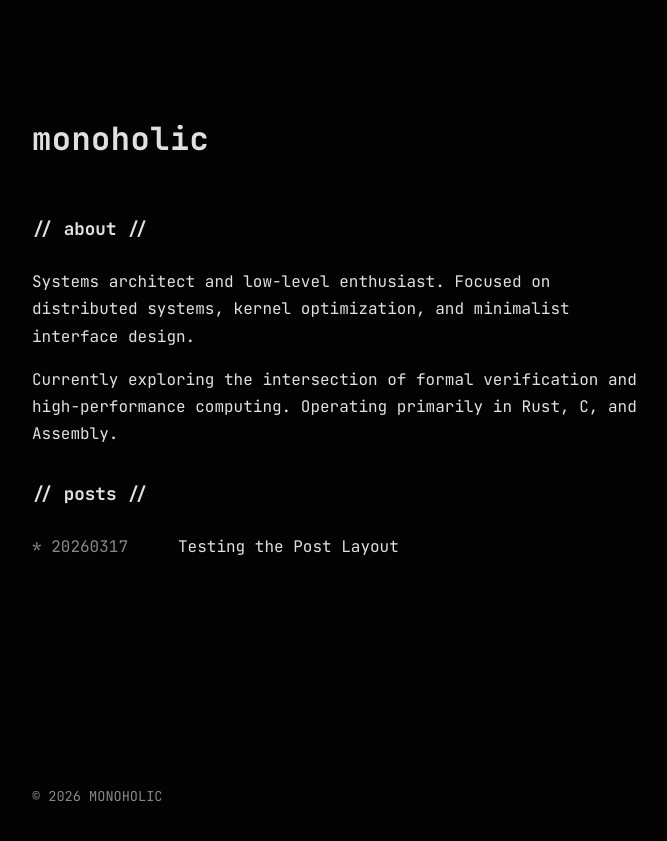
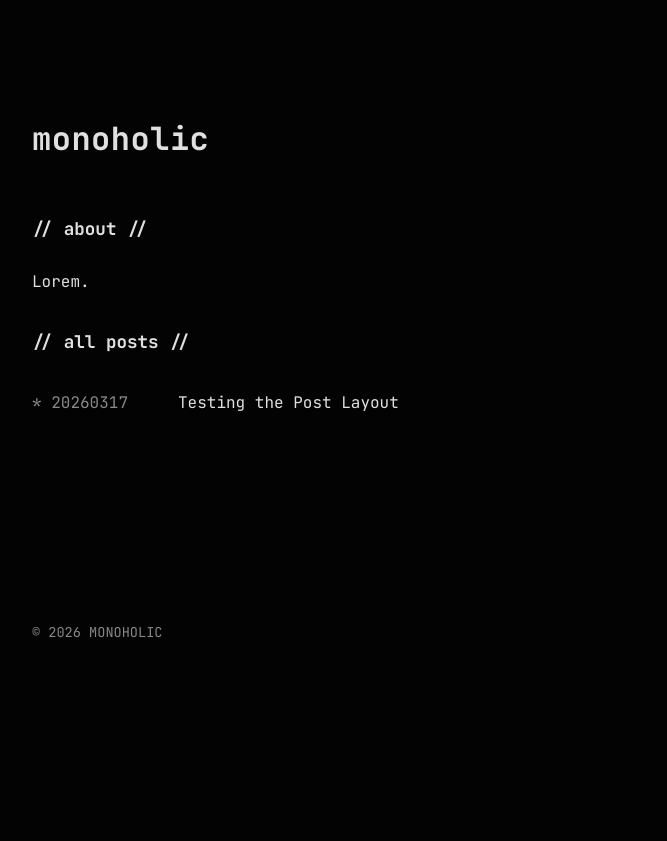
Before and after one commit to stiermid/monoholic, a Jekyll site: the page built from index.html, in a window 1280 px wide. Shown: the top 841 px of the page, without its empty margins (300-967 px from the left). Built offline with Jekyll 4.4.1, drawn with Linux system fonts in a browser that asks for light colours.

Commit message:
feat: modularize homepage with components
Replaced the hard coded sections

```diff
--- /dev/null
+++ b/_includes/menu.html
@@ -0,0 +1,15 @@
+{%- for item in include.collection -%}
+<section>
+  <h2 class="section-title">// {{ item.title }} //</h2>
+  {%- if item.content -%}
+  {{ item.content }}
+  {%- endif -%}
+</section>
+{%- if item.post_list -%}
+{%- include post_list.html -%}
+{%- endif -%}
+
+{%- if item.entries -%}
+{%- include menu.html collection = item.entries -%}
+{%- endif -%}
+{%- endfor -%}
--- a/_includes/post_list.html
+++ b/_includes/post_list.html
@@ -7,3 +7,4 @@
     </a>
 </li>
 {%- endfor -%}
+</ul>
--- a/_layouts/home.html
+++ b/_layouts/home.html
@@ -4,15 +4,4 @@ layout: default
 
 {%- include header.html -%}
 
-<section>
-  <h2 class="section-title">// about //</h2>
-  <div class="about-content">
-    {{ content }}
-  </div>
-</section>
-
-<section>
-  <h2 class="section-title">// posts //</h2>
-    {%- include post_list.html -%}
-  </ul>
-</section>
+{%- include menu.html collection=site.data.menu.entries -%}
--- a/index.html
+++ b/index.html
@@ -1,6 +1,3 @@
 ---
 layout: home
 ---
-
-<p>Systems architect and low-level enthusiast. Focused on distributed systems, kernel optimization, and minimalist interface design.</p>
-<p>Currently exploring the intersection of formal verification and high-performance computing. Operating primarily in Rust, C, and Assembly.</p>
```
Also changed, not shown: _data/menu.yml (added, +7 -0 lines).
